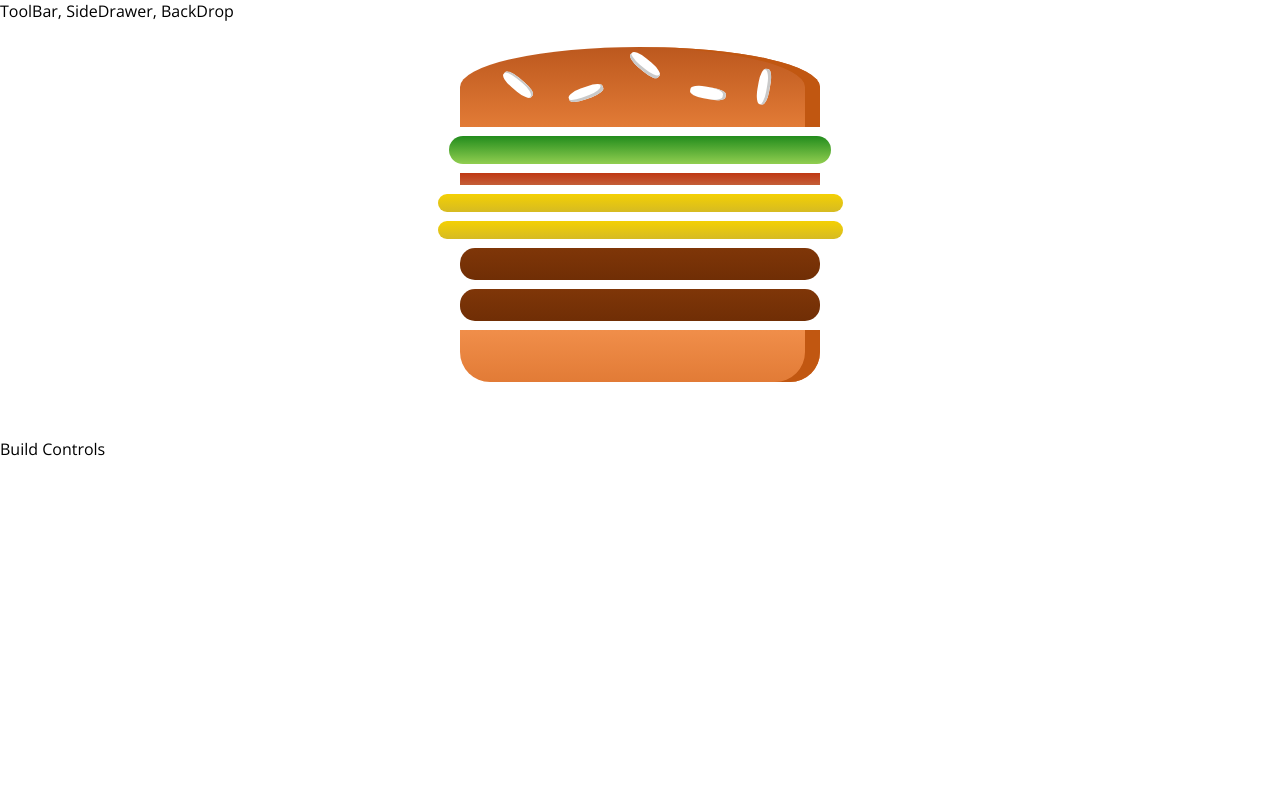
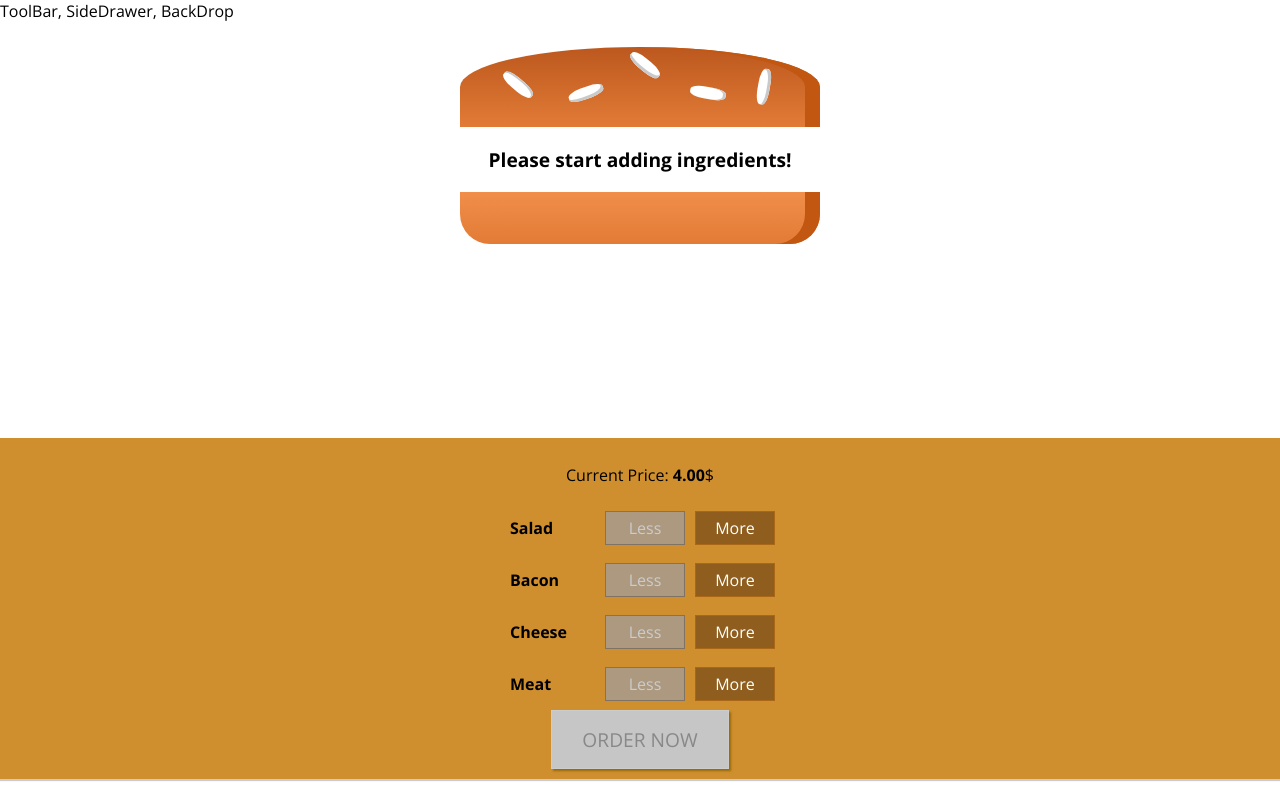
Before and after one commit to Rexkit/burger-app, a React app: page / in a window 1280 px wide. Built offline with nearby package versions, Linux system fonts and the light colour scheme.

Commit message:
Implemented modal feature and upgraded burgerBuilder component

```diff
--- /dev/null
+++ b/src/components/Burger/BuildControls/BuildControl/BuildControl.css
@@ -0,0 +1,56 @@
+.BuildControl {
+  display: flex;
+  justify-content: space-between;
+  align-items: center;
+  margin: 5px 0;
+}
+
+.BuildControl button {
+  display: block;
+  font: inherit;
+  padding: 5px;
+  margin: 0 5px;
+  width: 80px;
+  border: 1px solid #AA6817;
+  cursor: pointer;
+  outline: none;
+}
+
+.BuildControl button:disabled {
+  background-color: #AC9980;
+  border: 1px solid #7E7365;
+  color: #ccc;
+  cursor: default;
+}
+
+.BuildControl button:hover:disabled {
+  background-color: #AC9980;
+  color: #ccc;
+  cursor: not-allowed;
+}
+
+.Label {
+  padding: 10px;
+  font-weight: bold;
+  width: 80px;
+}
+
+.BuildControl .Less {
+  background-color: #D39952;
+  color: white;
+}
+
+.BuildControl .More {
+  background-color: #8F5E1E;
+  color: white;
+}
+
+.BuildControl .Less:hover, .BuildControl .Less:active {
+  background-color: #DAA972;
+  color: white;
+}
+
+.BuildControl .More:hover,.BuildControl .More:active {
+  background-color: #99703F;
+  color: white;
+}
--- /dev/null
+++ b/src/components/Burger/BuildControls/BuildControl/BuildControl.js
@@ -0,0 +1,16 @@
+import React from 'react';
+
+import classes from './BuildControl.css';
+
+const buildControl = props => (
+  <div className={classes.BuildControl}>
+    <div className={classes.Label}>{props.label}</div>
+    <button
+      className={classes.Less}
+      onClick={props.removed}
+      disabled={props.disabled}>Less</button>
+    <button className={classes.More} onClick={props.added}>More</button>
+  </div>
+);
+
+export default buildControl;
--- /dev/null
+++ b/src/components/Burger/BuildControls/BuildControls.css
@@ -0,0 +1,51 @@
+.BuildControls {
+  width: 100%;
+  background-color: #CF8F2E;
+  display: flex;
+  flex-flow: column;
+  align-items: center;
+  box-shadow: 0 2px 1px #ccc;
+  margin: auto;
+  padding: 10px 0;
+}
+
+.OrderButton {
+    background-color: #DAD735;
+    outline: none;
+    cursor: pointer;
+    border: 1px solid #966909;
+    color: #966909;
+    font-family: inherit;
+    font-size: 1.2em;
+    padding: 15px 30px;
+    box-shadow: 2px 2px 2px #966909;
+}
+
+.OrderButton:hover, .OrderButton:active {
+    background-color: #A0DB41;
+    border: 1px solid #966909;
+    color: #966909;
+}
+
+.OrderButton:disabled {
+    background-color: #C7C6C6;
+    cursor: not-allowed;
+    border: 1px solid #ccc;
+    color: #888888;
+}
+
+.OrderButton:not(:disabled) {
+    animation: enable 0.3s linear;
+}
+
+@keyframes enable {
+    0% {
+        transform: scale(1);
+    }
+    60% {
+        transform: scale(1.1);
+    }
+    100% {
+        transform: scale(1);
+    }
+}
--- /dev/null
+++ b/src/components/Burger/BuildControls/BuildControls.js
@@ -0,0 +1,35 @@
+import React from 'react';
+import classes from './BuildControls.css';
+import BuildControl from './BuildControl/BuildControl';
+
+const controls = [
+  { label: 'Salad', type: 'salad' },
+  { label: 'Bacon', type: 'bacon' },
+  { label: 'Cheese', type: 'cheese' },
+  { label: 'Meat', type: 'meat' }
+];
+
+const buildControls = props => (
+  <div className={classes.BuildControls}>
+    <p>
+      Current Price: <strong>{props.price.toFixed(2)}</strong>$
+    </p>
+    {controls.map(el => (
+      <BuildControl
+        key={el.label}
+        label={el.label}
+        added={() => props.ingredientAdded(el.type)}
+        removed={() => props.ingredientRemoved(el.type)}
+        disabled={props.disabled[el.type]}
+      />
+    ))}
+    <button
+      className={classes.OrderButton}
+      disabled={!props.purchasable}
+      onClick={props.ordered}>
+      ORDER NOW
+    </button>
+  </div>
+);
+
+export default buildControls;
--- a/src/components/Burger/Burger.js
+++ b/src/components/Burger/Burger.js
@@ -4,11 +4,17 @@
 import BurgerIngredient from './BurgerIngredient/BurgerIngredient';
 
 const burger = props => {
-  const transformedIngredients = Object.keys(props.ingredients).map(igKey => {
+  let transformedIngredients = Object.keys(props.ingredients).map(igKey => {
     return [...Array(props.ingredients[igKey])].map((_, i) => {
       return <BurgerIngredient key={igKey + i} type={igKey} />;
     });
-  });
+  }).reduce((arr, el) => {
+    return arr.concat(el);
+  }, []);
+
+  if (transformedIngredients.length === 0) {
+    transformedIngredients = <p>Please start adding ingredients!</p>
+  }
 
   return (
     <div className={classes.Burger}>
--- /dev/null
+++ b/src/components/Burger/OrderSummary/OrderSummary.js
@@ -0,0 +1,24 @@
+import React, { Fragment } from 'react';
+
+const orderSummary = (props) => {
+  const ingredientSummary = Object.keys(props.ingredients)
+    .map(igKey => {
+      return (
+        <li key={igKey}>
+          <span style={{textTransform: 'capitalize'}}>{igKey}</span>: {props.ingredients[igKey]}
+        </li>);
+    });
+
+  return (
+    <Fragment>
+      <h3>Your order:</h3>
+      <p>A delicious burger with the following ingredients:</p>
+      <ul>
+        {ingredientSummary}
+      </ul>
+      <p>Continue to checkout?</p>
+    </Fragment>
+  );
+};
+
+export default orderSummary;
--- /dev/null
+++ b/src/components/UI/Modal/Modal.css
@@ -0,0 +1,20 @@
+.Modal {
+  position: fixed;
+  z-index: 500;
+  background-color: white;
+  width: 70%;
+  border: 1px solid #ccc;
+  box-shadow: 1px 1px 1px black;
+  padding: 16px;
+  left: 15%;
+  top: 30%;
+  box-sizing: border-box;
+  transition: all 0.3s ease-out;
+}
+
+@media (min-width: 600px) {
+  .Modal {
+      width: 500px;
+      left: calc(50% - 250px);
+  }
+}
--- /dev/null
+++ b/src/components/UI/Modal/Modal.js
@@ -0,0 +1,15 @@
+import React from 'react';
+import classes from './Modal.css';
+
+const modal = props => (
+  <div
+    className={classes.Modal}
+    style={{
+      transform: props.show ? 'translateY(0)' : 'translateY(-100vh)',
+      opacity: props.show ? '1' : '0'
+    }}>
+    {props.children}
+  </div>
+);
+
+export default modal;
--- a/src/containers/BurgerBuilder/BurgerBuilder.js
+++ b/src/containers/BurgerBuilder/BurgerBuilder.js
@@ -1,22 +1,95 @@
 import React, { Component, Fragment } from 'react';
 
 import Burger from '../../components/Burger/Burger';
+import BuildControls from '../../components/Burger/BuildControls/BuildControls';
+import Modal from '../../components/UI/Modal/Modal';
+import OrderSummary from '../../components/Burger/OrderSummary/OrderSummary';
+
+const UNGREDIENT_PRICES = {
+  salad: 0.5,
+  cheese: 0.4,
+  meat: 1.3,
+  bacon: 0.7
+};
 
 class BurgerBuilder extends Component {
   state = {
     ingredients: {
-      salad: 1,
-      bacon: 1,
-      cheese: 2,
-      meat: 2
+      salad: 0,
+      bacon: 0,
+      cheese: 0,
+      meat: 0
+    },
+    totalPrice: 4,
+    purchasable: false,
+    purchasing: false
+  };
+
+  updatePurchaseState(ingredients) {
+    const sum = Object.keys(ingredients)
+      .map(igKey => {
+        return ingredients[igKey];
+      })
+      .reduce((sum, el) => {
+        return sum + el;
+      }, 0);
+    this.setState({purchasable: sum > 0});
+  }
+
+  addIngredientHandler = type => {
+    const oldCount = this.state.ingredients[type];
+    const updatedCount = oldCount + 1;
+    const updatedIngredients = { ...this.state.ingredients };
+    updatedIngredients[type] = updatedCount;
+    const priceAddition = UNGREDIENT_PRICES[type];
+    const oldPrice = this.state.totalPrice;
+    const newPrice = oldPrice + priceAddition;
+    this.setState({ totalPrice: newPrice, ingredients: updatedIngredients });
+    this.updatePurchaseState(updatedIngredients);
+  };
+
+  removeIngredientHandler = type => {
+    const oldCount = this.state.ingredients[type];
+    if (oldCount <= 0) {
+      return;
     }
+    const updatedCount = oldCount - 1;
+    const updatedIngredients = { ...this.state.ingredients };
+    updatedIngredients[type] = updatedCount;
+    const priceDeduction = UNGREDIENT_PRICES[type];
+    const oldPrice = this.state.totalPrice;
+    const newPrice = oldPrice - priceDeduction;
+    this.setState({ totalPrice: newPrice, ingredients: updatedIngredients });
+    this.updatePurchaseState(updatedIngredients);
+  };
+
+  purchaseHandler = () => {
+    this.setState({ purchasing: true });
   }
 
   render() {
+    const disabledInfo = {
+      ...this.state.ingredients
+    };
+
+    for (let key in disabledInfo) {
+      disabledInfo[key] = disabledInfo[key] <= 0;
+    }
+
     return (
       <Fragment>
+        <Modal show={this.state.purchasing}>
+          <OrderSummary ingredients={this.state.ingredients}  />
+        </Modal>
         <Burger ingredients={this.state.ingredients} />
-        <div>Build Controls</div>
+        <BuildControls
+          ingredientAdded={this.addIngredientHandler}
+          ingredientRemoved={this.removeIngredientHandler}
+          purchasable={this.state.purchasable}
+          disabled={disabledInfo}
+          ordered={this.purchaseHandler}
+          price={this.state.totalPrice}
+        />
       </Fragment>
     );
   }
```
Also changed, not shown: src/components/UI/Backdrop/Backdrop.js (added).
